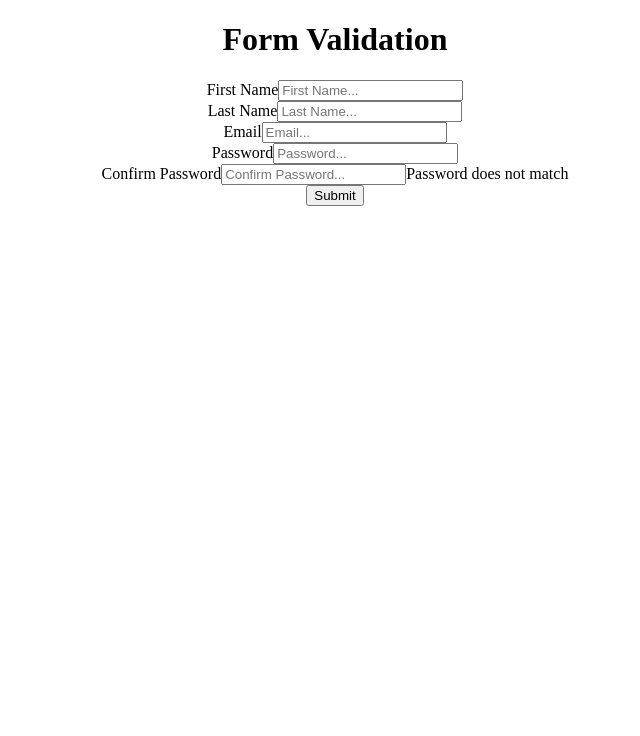
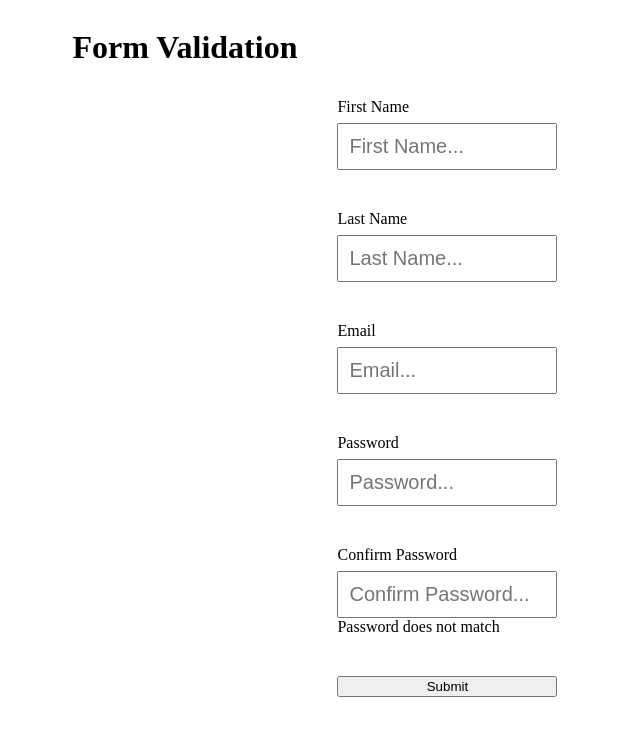
Before and after one commit to adarsh206/machine-coding-interview-questions, a React (Vite) app in the folder form-validation/: page / in a window 1280 px wide. Shown: the top 736 px of the page, without its empty margins (305-945 px from the left). Built offline with nearby package versions, Linux system fonts and the light colour scheme.

Commit message:
css added

```diff
--- a/form-validation/src/App.css
+++ b/form-validation/src/App.css
@@ -1,3 +1,21 @@
 .App{
-  text-align: center;
+  display: flex;
+  justify-self: center;
 }
+
+.container{
+  margin-top: 50px;
+  width: 300px;
+}
+
+.form-item{
+  display: flex;
+  flex-direction: column;
+  margin: 20px;
+}
+
+input{
+  margin-top: 7px;
+  padding: 10px;
+  font-size: 20px;
+}
--- a/form-validation/src/App.jsx
+++ b/form-validation/src/App.jsx
@@ -56,9 +56,12 @@ function App() {
   const handleInput = (e) => {
     const key = e.target.id;
     const value = e.target.value;
-    console.log(key, value)
+    console.log(key, value);
+    const copyFormData = {...formData};
+    copyFormData[key].value = value;
+    setFormData(copyFormData);
   }
-
+console.log(formData)
   return (
   <div className='App'>
     <h1>Form Validation</h1>
@@ -68,7 +71,7 @@ function App() {
          {
           Object.keys(formData).map((key) => {
             const { id, label, type, placeholder, value, isError, errorMsg } = formData[key];
-            return <div className='form-item'>
+            return <div className='form-item' key={id}>
               <label>{label}</label>
               <input onChange={handleInput}
               id={id} placeholder={placeholder} type={type} value={value}/>
```
